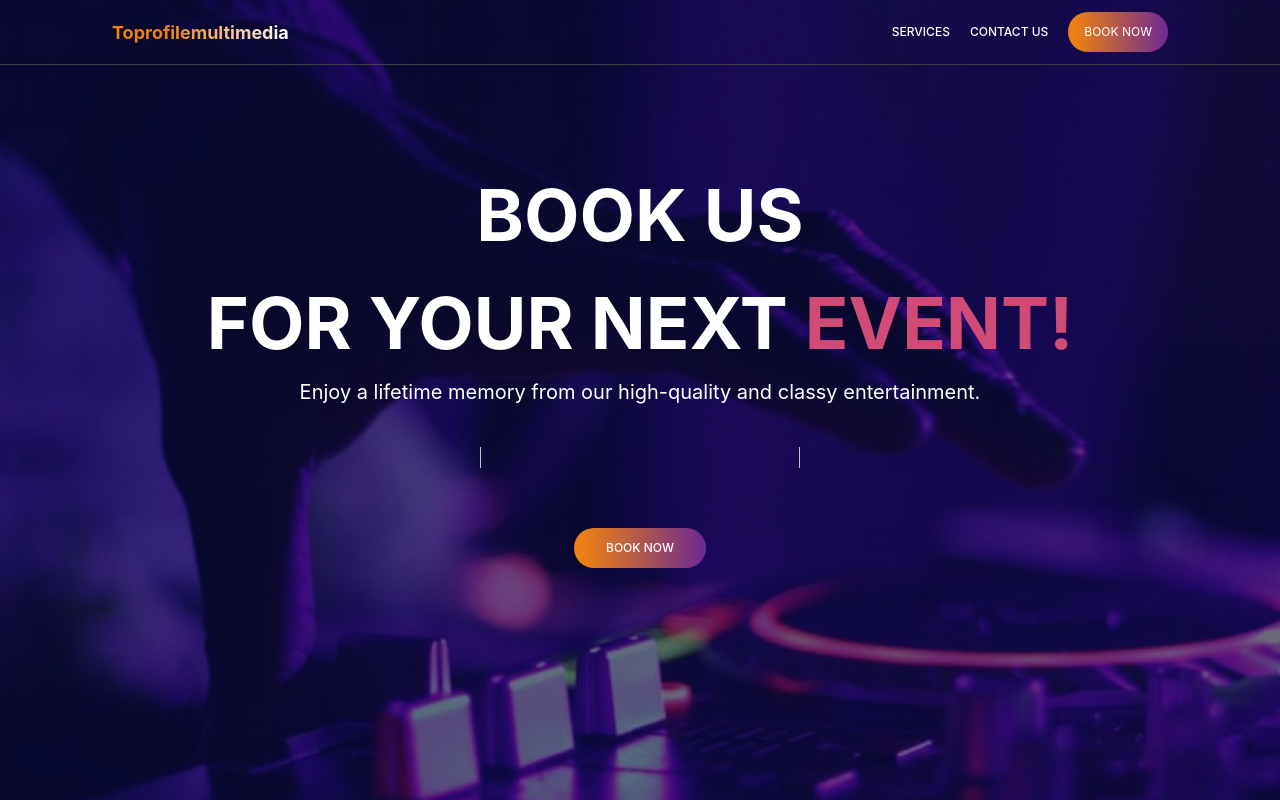
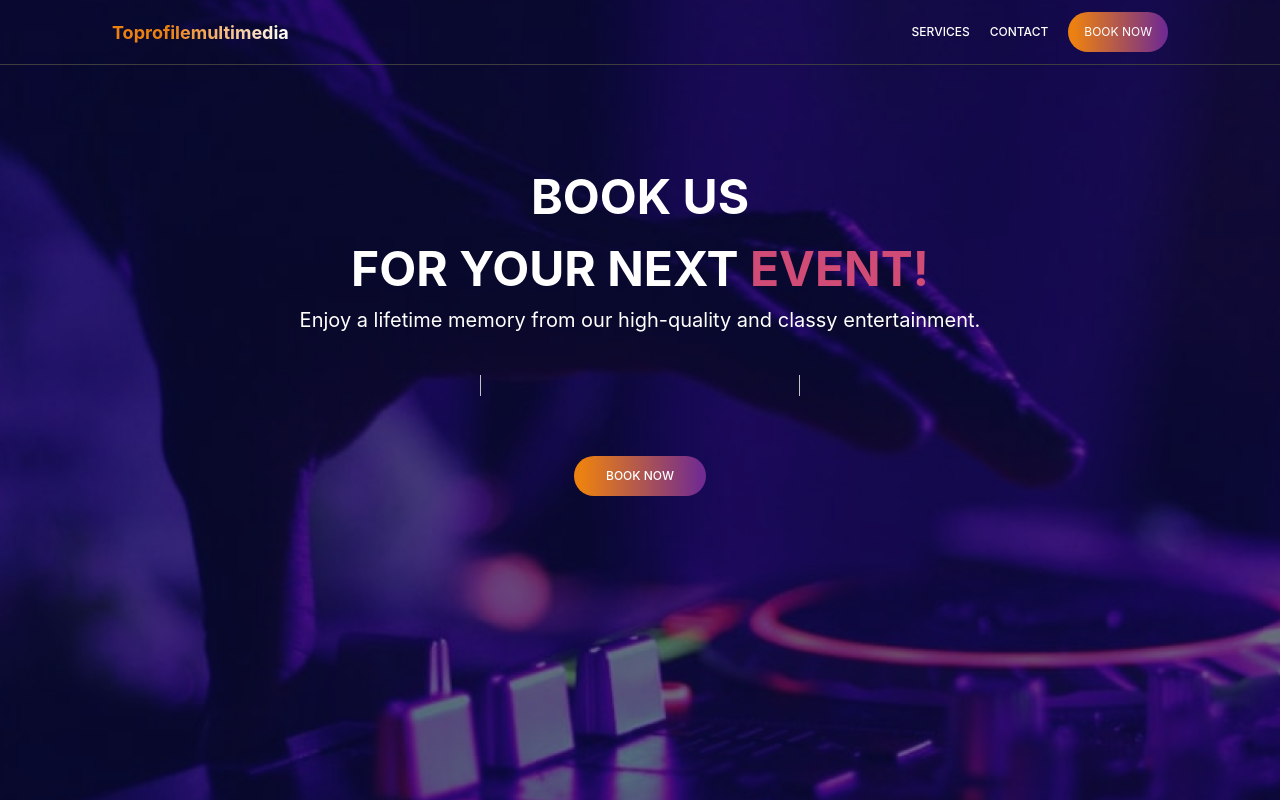
Before and after one commit to Austech-ic/Toprofile-multimedia, a React (Create React App) app: page / in a window 1280 px wide. Shown: the top 800 px of the page. Built offline with nearby package versions, Linux system fonts and the light colour scheme.

Commit message:
worked on the reponsiveness

```diff
--- a/src/components/Navbar.js
+++ b/src/components/Navbar.js
@@ -41,8 +41,16 @@ export const Navbar = () => {
           gap="5"
           color={'white'}
         >
-          <Text>Services</Text>
-          <Text>Contact us</Text>
+          <Text color="white">
+            <a href="#service" color="white">
+              Services
+            </a>
+          </Text>
+          <Text color="white">
+            <a href="#contact" color="white">
+              Contact
+            </a>
+          </Text>
           <Button
             fontSize="xs"
             fontWeight={'400'}
@@ -51,7 +59,7 @@ export const Navbar = () => {
             borderRadius={'40'}
             color="white"
           >
-            Book now
+            <a href="#contact">Book now</a>
           </Button>
         </Flex>
       </Box>
@@ -67,7 +75,7 @@ export const Navbar = () => {
         <VStack
           display={{ base: 'flex', md: 'none' }}
           pos="absolute"
-          top="100%" // Adjusted to position below the navbar
+          top="20" // Adjusted to position below the navbar
           left="0"
           right="0"
           bg="gray.800"
@@ -76,8 +84,16 @@ export const Navbar = () => {
           spacing={4}
           boxShadow="md"
         >
-          <Text color="white">Services</Text>
-          <Text color="white">Contact us</Text>
+          <Text color="white">
+            <a href="#service" color="white">
+              Services
+            </a>
+          </Text>
+          <Text color="white">
+            <a href="#contact" color="white">
+              Contact
+            </a>
+          </Text>
           <Button
             fontSize="xs"
             fontWeight={'400'}
@@ -86,7 +102,7 @@ export const Navbar = () => {
             borderRadius={'40'}
             color="white"
           >
-            Book now
+            <a href="#contact">Book now</a>
           </Button>
         </VStack>
       )}
--- a/src/index.css
+++ b/src/index.css
@@ -5,6 +5,7 @@ body {
   font-family: 'Poppins', sans-serif;
   -webkit-font-smoothing: antialiased;
   -moz-osx-font-smoothing: grayscale;
+  scroll-behavior: smooth;
 }
 
 code {
--- a/src/pages/Gallary.js
+++ b/src/pages/Gallary.js
@@ -16,8 +16,9 @@ export const Gallary = () => {
     <Flex
       id="gallery"
       px={['10', '28']}
-      bg="white"
-      justifyContent={'center'}
+      // bg="white"
+
+      w="100%"
       h={['auto', '100vh']}
     >
       <Grid
@@ -25,6 +26,7 @@ export const Gallary = () => {
         templateRows={{ base: 'repeat(5, auto)', md: 'repeat(5, 1fr)' }}
         gap={5}
         w="full"
+        pl={['0', '40']}
       >
         <GridItem
           colStart={{ base: 1, md: 1 }}
@@ -48,7 +50,7 @@ export const Gallary = () => {
           rowStart={{ base: 3, md: 2 }}
           rowEnd={{ base: 4, md: 4 }}
         >
-          <Image src={BottomLeft} />
+          <Image h="full" src={BottomLeft} />
         </GridItem>
         <GridItem
           colStart={{ base: 1, md: 2 }}
@@ -72,7 +74,7 @@ export const Gallary = () => {
           rowStart={{ base: 6, md: 3 }}
           rowEnd={{ base: 7, md: 4 }}
         >
-          <Image src={BottomMiddle} />
+          <Image h="full" src={BottomMiddle} />
         </GridItem>
         <GridItem
           colStart={{ base: 1, md: 2 }}
@@ -81,8 +83,8 @@ export const Gallary = () => {
           rowEnd={{ base: 8, md: 3 }}
         >
           <Flex>
-            <Image w="32" src={Radio1} />
-            <Image w="32" src={Radio2} />
+            <Image w="28" src={Radio1} />
+            <Image w="24" src={Radio2} />
           </Flex>
         </GridItem>
         <GridItem
@@ -99,7 +101,7 @@ export const Gallary = () => {
           rowStart={{ base: 9, md: 3 }}
           rowEnd={{ base: 10, md: 4 }}
         >
-          <Image h="32" w="full" src={BottomRight} />
+          <Image h="full" w="full" src={BottomRight} />
         </GridItem>
       </Grid>
     </Flex>
--- a/src/pages/Hero.js
+++ b/src/pages/Hero.js
@@ -32,7 +32,7 @@ export const Hero = () => {
       <Flex flexDirection={'column'} mt="24">
         <Text
           color="white"
-          fontSize={['52', '72']}
+          fontSize={['52', '48']}
           fontWeight={'700'}
           textTransform={'uppercase'}
         >
```
